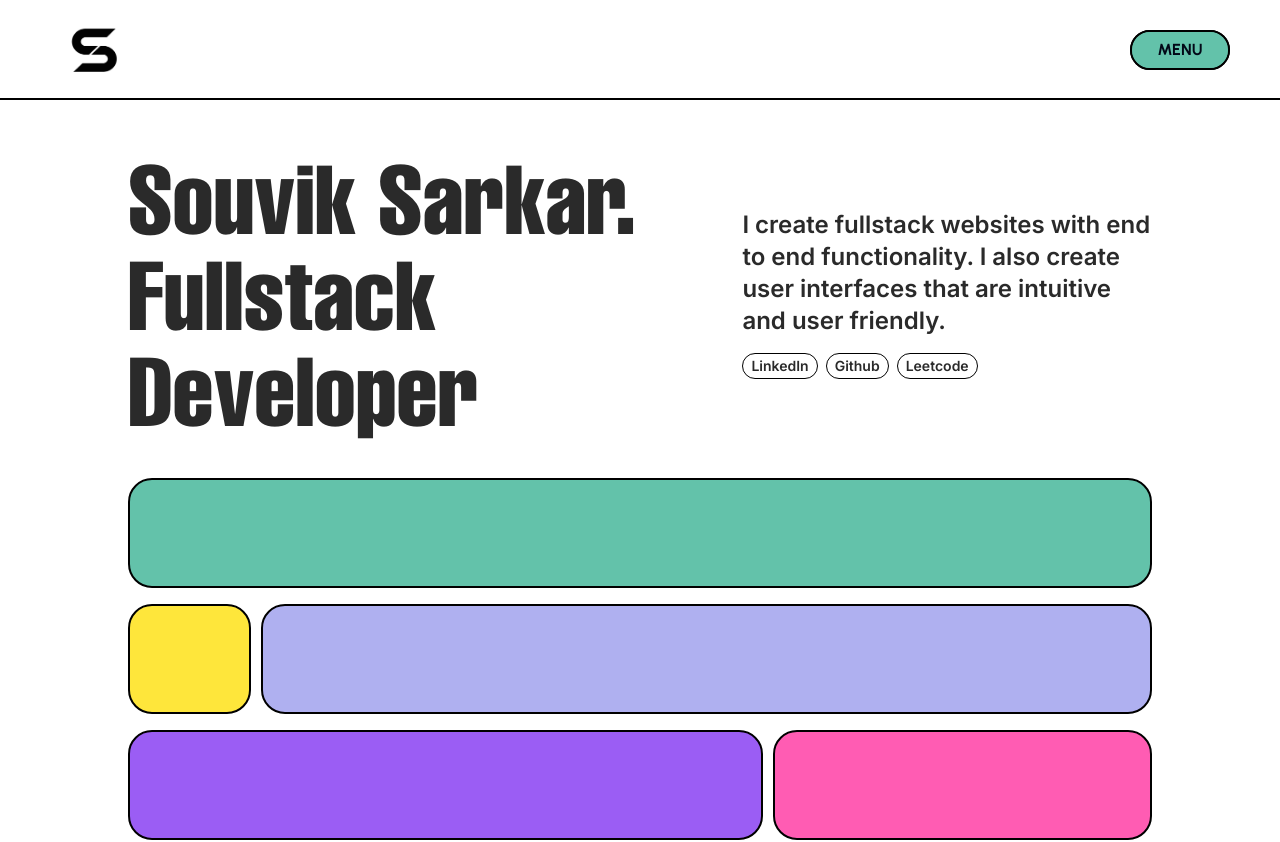
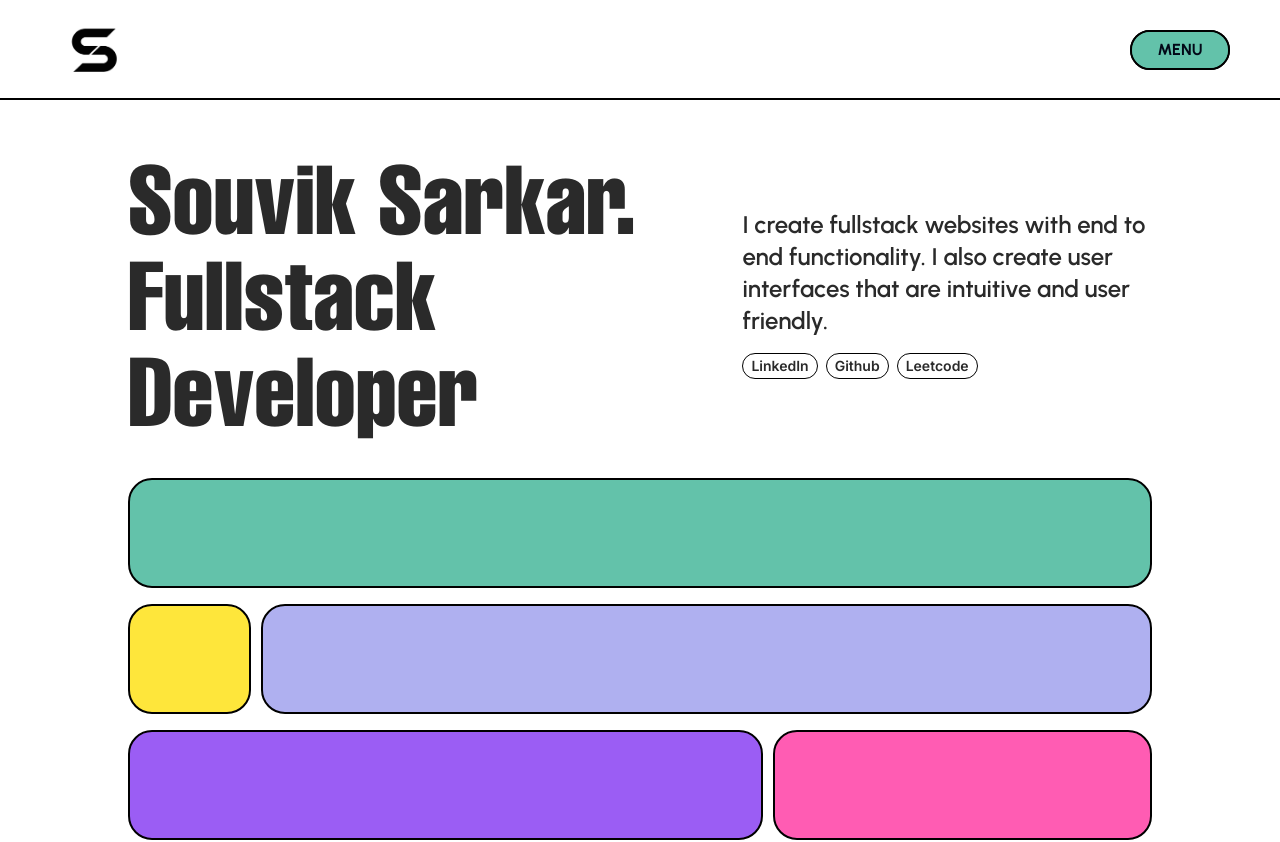
Before and after one commit to SouvikSarkar2/Folio, a Next.js app: page / in a window 1280 px wide. Shown: the top 842 px of the page. Built offline with nearby package versions, Linux system fonts and the light colour scheme.

Commit message:
Update About.tsx

```diff
--- a/src/app/_components/About.tsx
+++ b/src/app/_components/About.tsx
@@ -11,7 +11,7 @@ const About = () => {
           <div>Fullstack Developer</div>
         </div>
         <div className="w-[40%] flex flex-col gap-4 h-full">
-          <div className="font-semibold h-[80%] text-2xl">
+          <div className="font-semibold font-urbanist h-[80%] text-2xl">
             I create fullstack websites with end to end functionality. I also
             create user interfaces that are intuitive and user friendly.
           </div>
```
